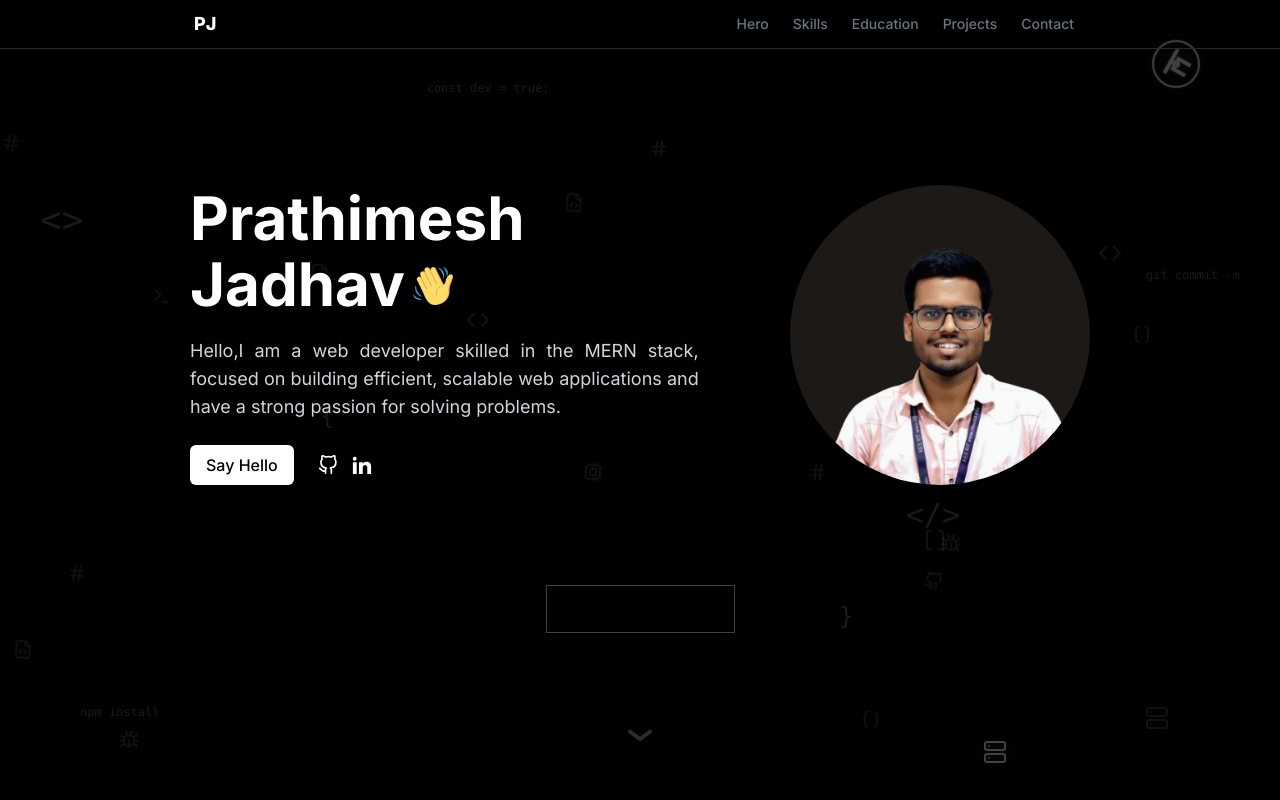
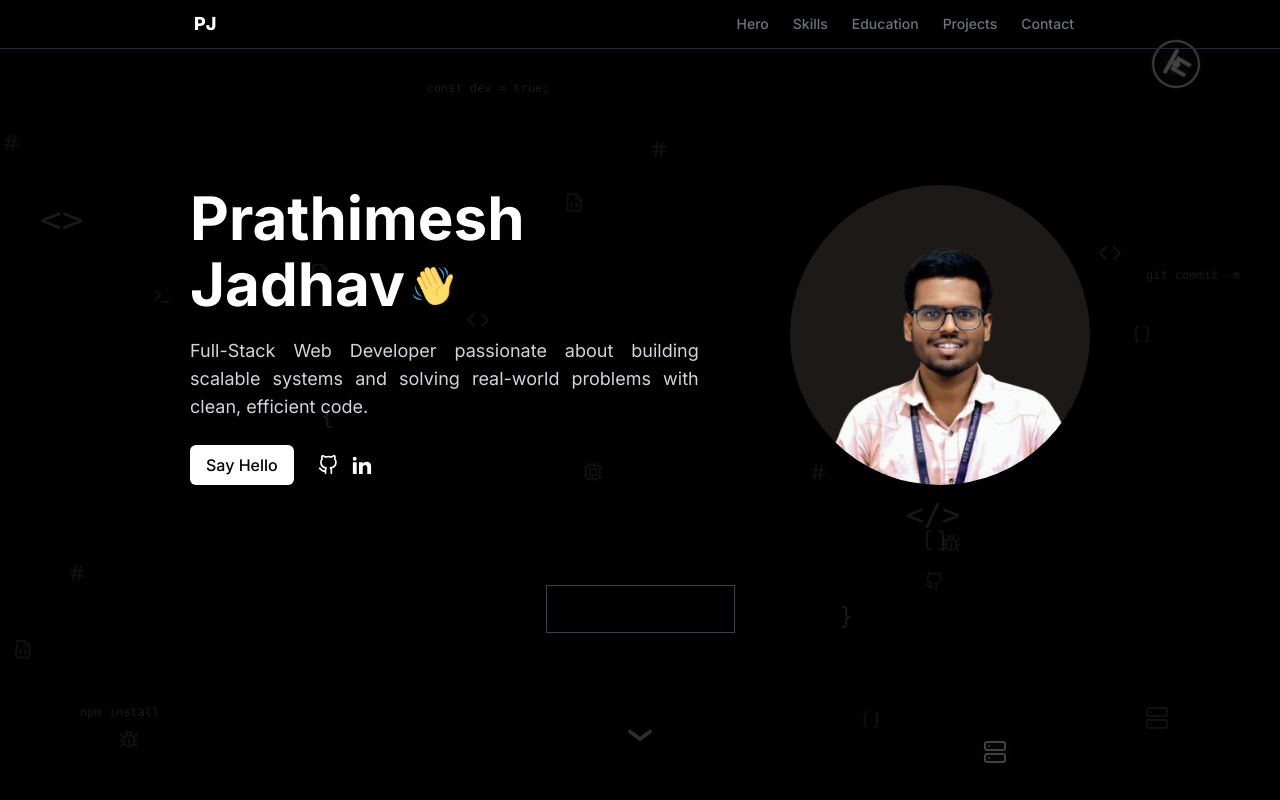
Before and after one commit to Prathimesh-Jadhav/PJ_Portfolio, a React (Vite) app: page / in a window 1280 px wide. Shown: the top 800 px of the page. Built offline with nearby package versions, Linux system fonts and the light colour scheme; a web font is replaced by a local one.

Commit message:
resolved reload problem in production

```diff
--- a/src/sections/Hero.jsx
+++ b/src/sections/Hero.jsx
@@ -85,7 +85,7 @@ const Hero = () => {
                         <div className='flex items-center gap-2 max-md:justify-center'>Jadhav <img src={handwave} alt="" width={40} className='mt-1 hand' /></div>
                     </div>
                     <div className='text-lg mt-5 text-gray-300 break-words text-justify animate-hero-left'>
-                        Hello,I am a web developer skilled in the MERN stack, focused on building efficient, scalable web applications and have a strong passion for solving problems.
+                        Full-Stack Web Developer passionate about building scalable systems and solving real-world problems with clean, efficient code.
                     </div>
 
                     {/* button  */}
```
Also changed, not shown: src/vercel.json (renamed from src/sections/vercel.json).
